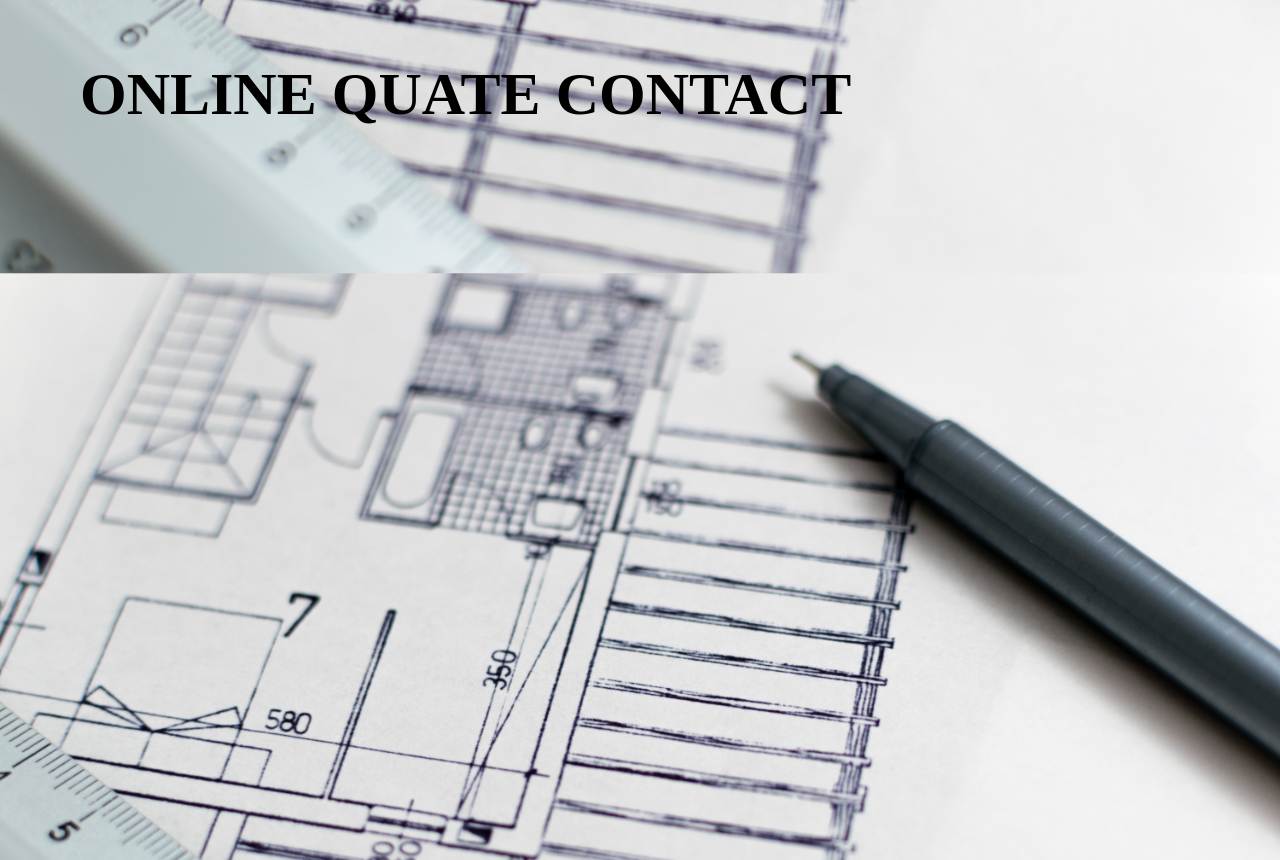
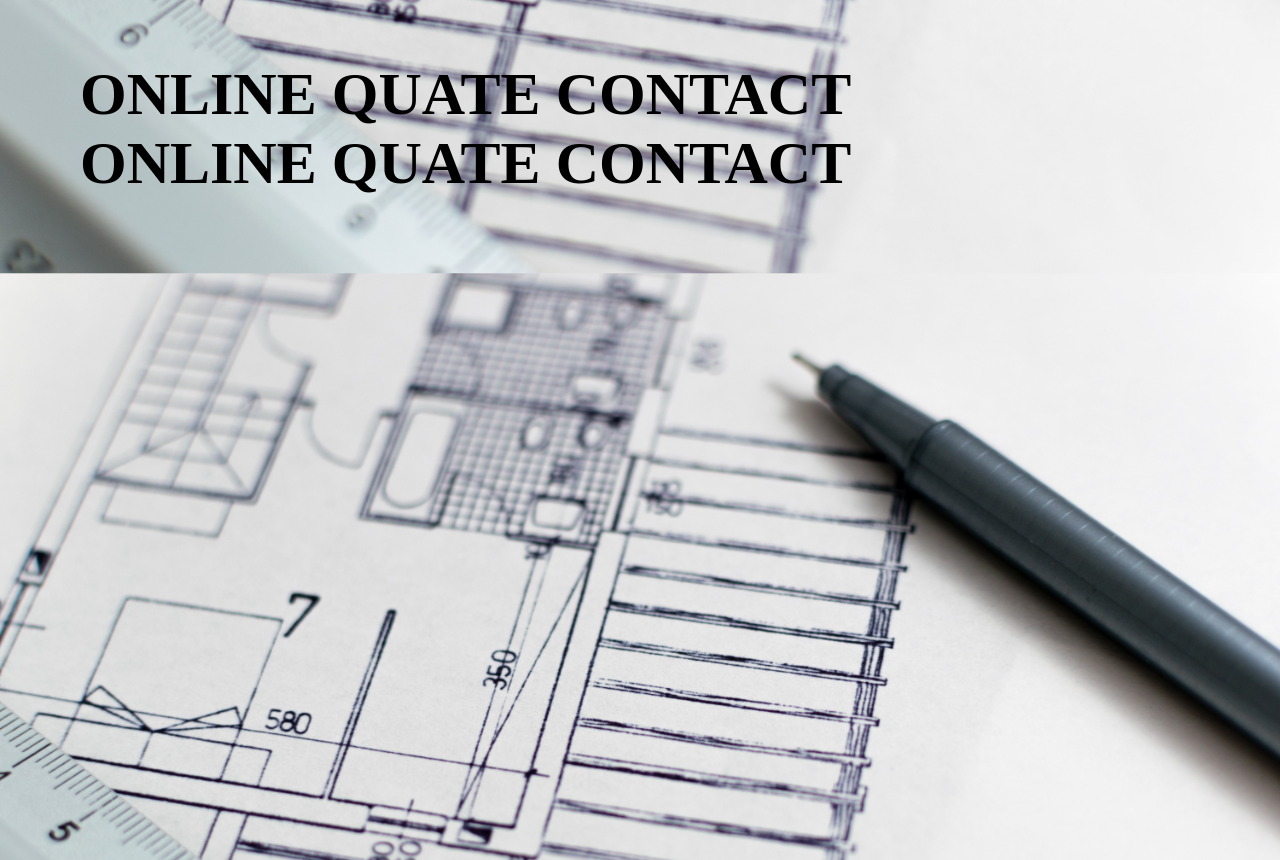
Before and after one commit to dlwhsk0/iLUZEN, a React (Create React App) app: page /pages/quate in a window 1280 px wide. Shown: the part 3140-4000 px from the top of the page. Built offline with nearby package versions, Linux system fonts and the light colour scheme; a web font is replaced by a local one.

Commit message:
홈페이지 2차 컨펌

```diff
--- a/src/component/HeaderNoMove.jsx
+++ b/src/component/HeaderNoMove.jsx
@@ -80,7 +80,8 @@ export default function HeaderNoMove() {
         <div className="section">
           <div className="sectionwrap">
             <div className="quatewrap">
-              <span className="quate">ONLINE QUATE CONTACT</span>
+              <p className="quate">ONLINE QUATE CONTACT</p>
+              <p className="quate">ONLINE QUATE CONTACT</p>
             </div>
           </div>
         </div>
```
